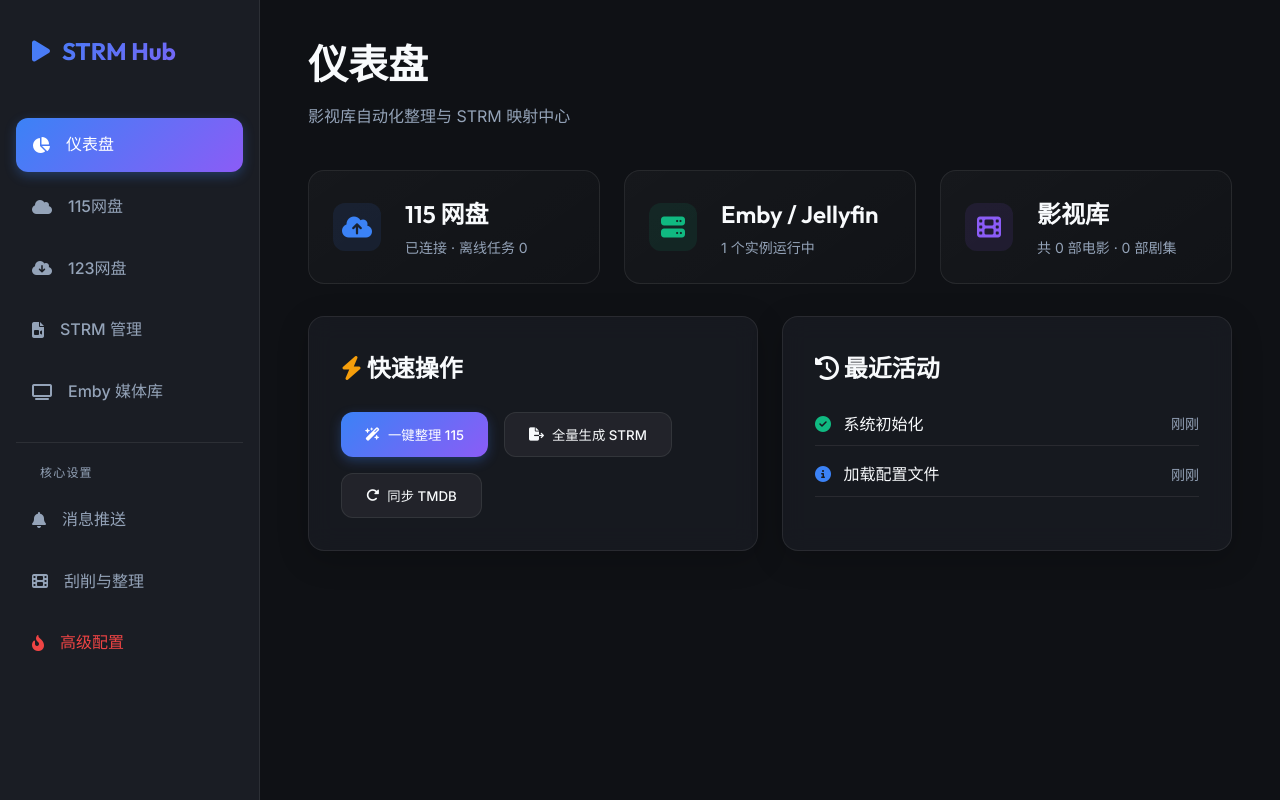
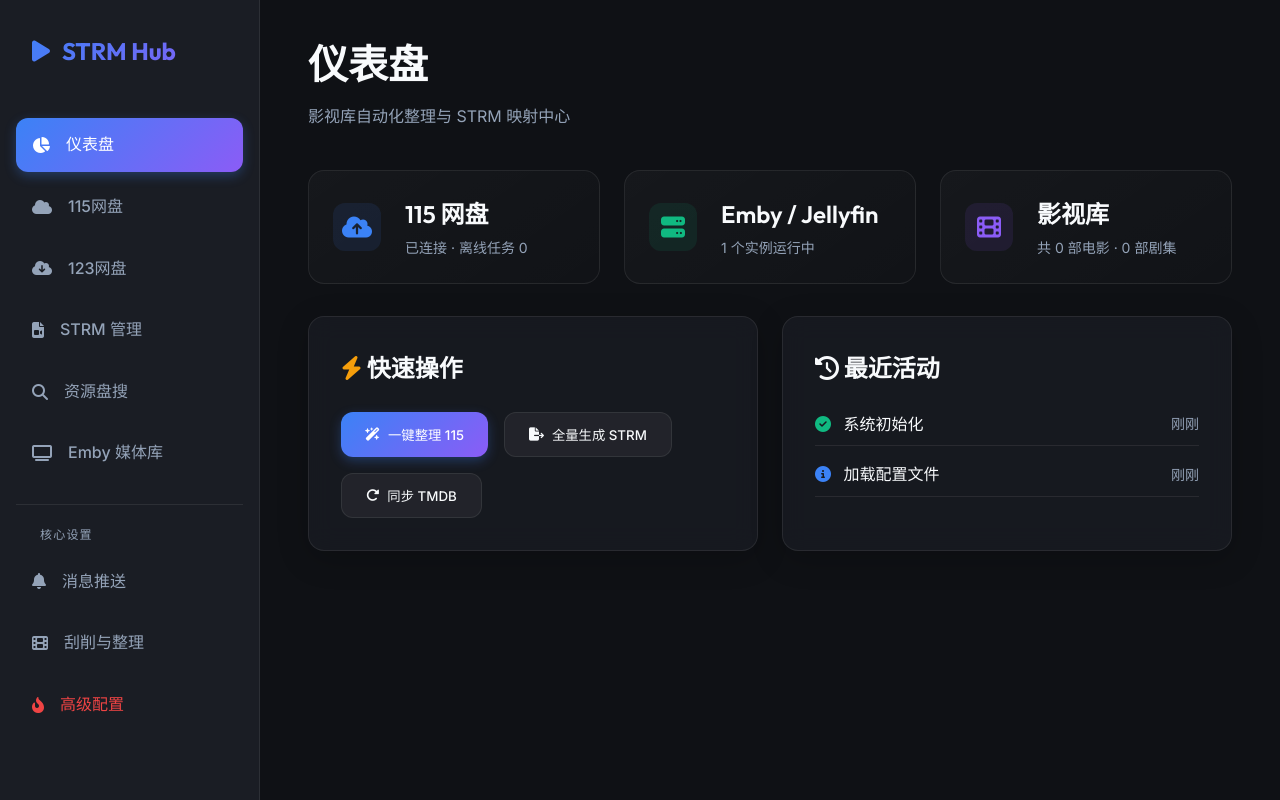
Before and after one commit to yous1r/python-strm, a FastAPI app: page / in a window 1280 px wide. Run offline with FastAPI, Linux system fonts and the light colour scheme.

Commit message:
fix: Correctly add search menu to sidebar and load required CSS frameworks

```diff
--- a/app/web/templates/base.html
+++ b/app/web/templates/base.html
@@ -32,6 +32,11 @@
             <li>
                 <a href="/strm" class="nav-link {% if request.url.path.startswith('/strm') %}active{% endif %}">
                     <i class="fa-solid fa-file-video"></i> STRM 管理
+                </a>
+            </li>
+            <li>
+                <a href="/search" class="nav-link {% if request.url.path.startswith('/search') %}active{% endif %}">
+                    <i class="fa-solid fa-search"></i> 资源盘搜
                 </a>
             </li>
             <li>
--- a/app/web/templates/search.html
+++ b/app/web/templates/search.html
@@ -1,6 +1,10 @@
 {% extends "base.html" %}
 
 {% block content %}
+<link href="https://cdn.jsdelivr.net/npm/bootstrap@5.3.0/dist/css/bootstrap.min.css" rel="stylesheet">
+<script src="https://cdn.jsdelivr.net/npm/bootstrap@5.3.0/dist/js/bootstrap.bundle.min.js"></script>
+<link rel="stylesheet" href="https://cdn.jsdelivr.net/npm/bootstrap-icons@1.10.5/font/bootstrap-icons.css">
+
 <div class="row mb-4">
     <div class="col-12">
         <div class="card shadow-sm border-0 bg-dark text-light">
```
